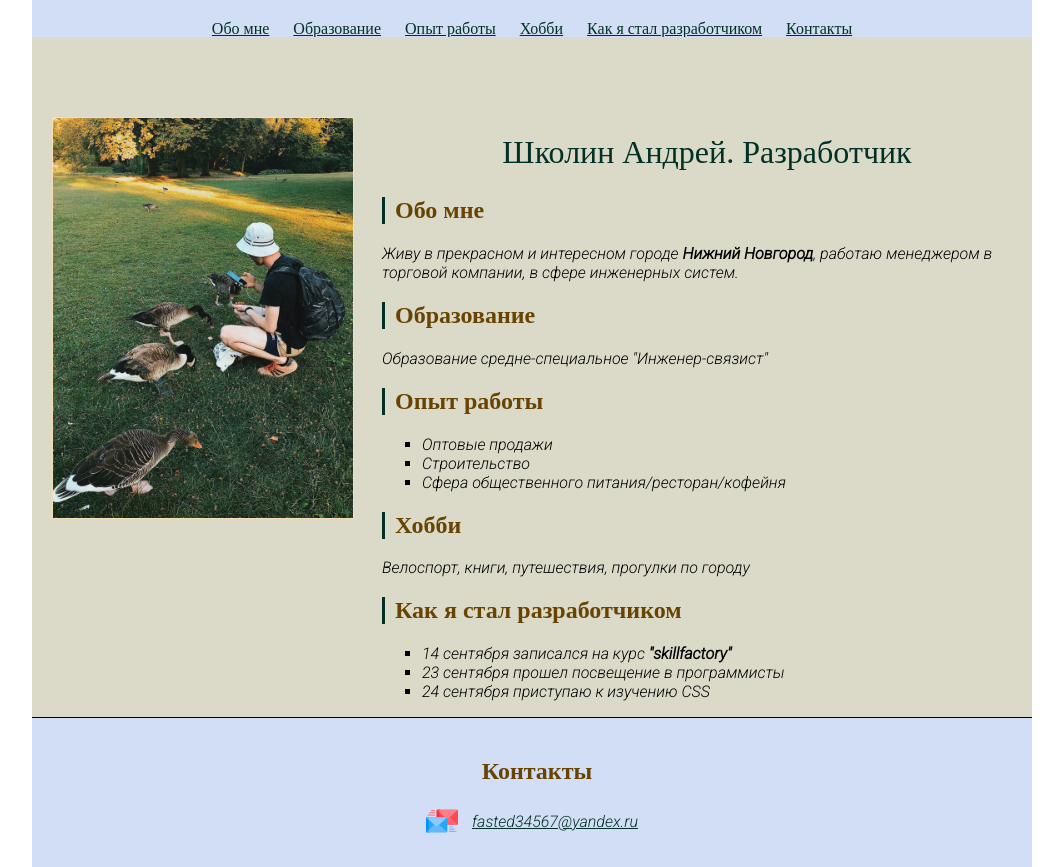
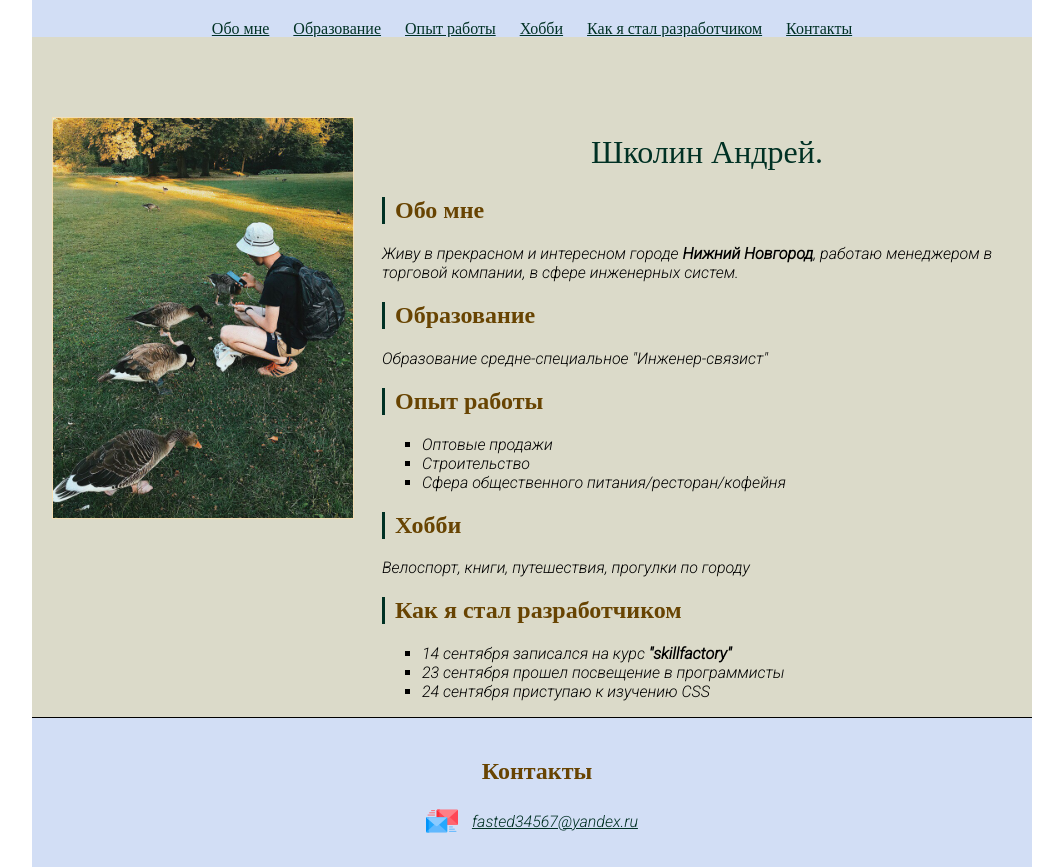
Before and after one commit to Makyxa52block/business-card-website, a plain HTML site: page business card website/index.html in a window 1280 px wide. Shown: the whole page, without its empty margins (108-1171 px from the left). Drawn offline with Linux system fonts and the light colour scheme; a web font is replaced by a local one.

Commit message:
Update index.html
check

```diff
--- a/business card website/index.html
+++ b/business card website/index.html
@@ -26,7 +26,7 @@
          </div>
       </aside>
       <section class="main__section">
-         <h1 class="title">Школин Андрей. Разработчик</h1>
+         <h1 class="title">Школин Андрей. </h1>
          <h2 class="subtitle" id="about">Обо мне </h2>
          <p>Живу в прекрасном и интересном городе <strong>Нижний Новгород</strong>, работаю менеджером в торговой
             компании,
```
